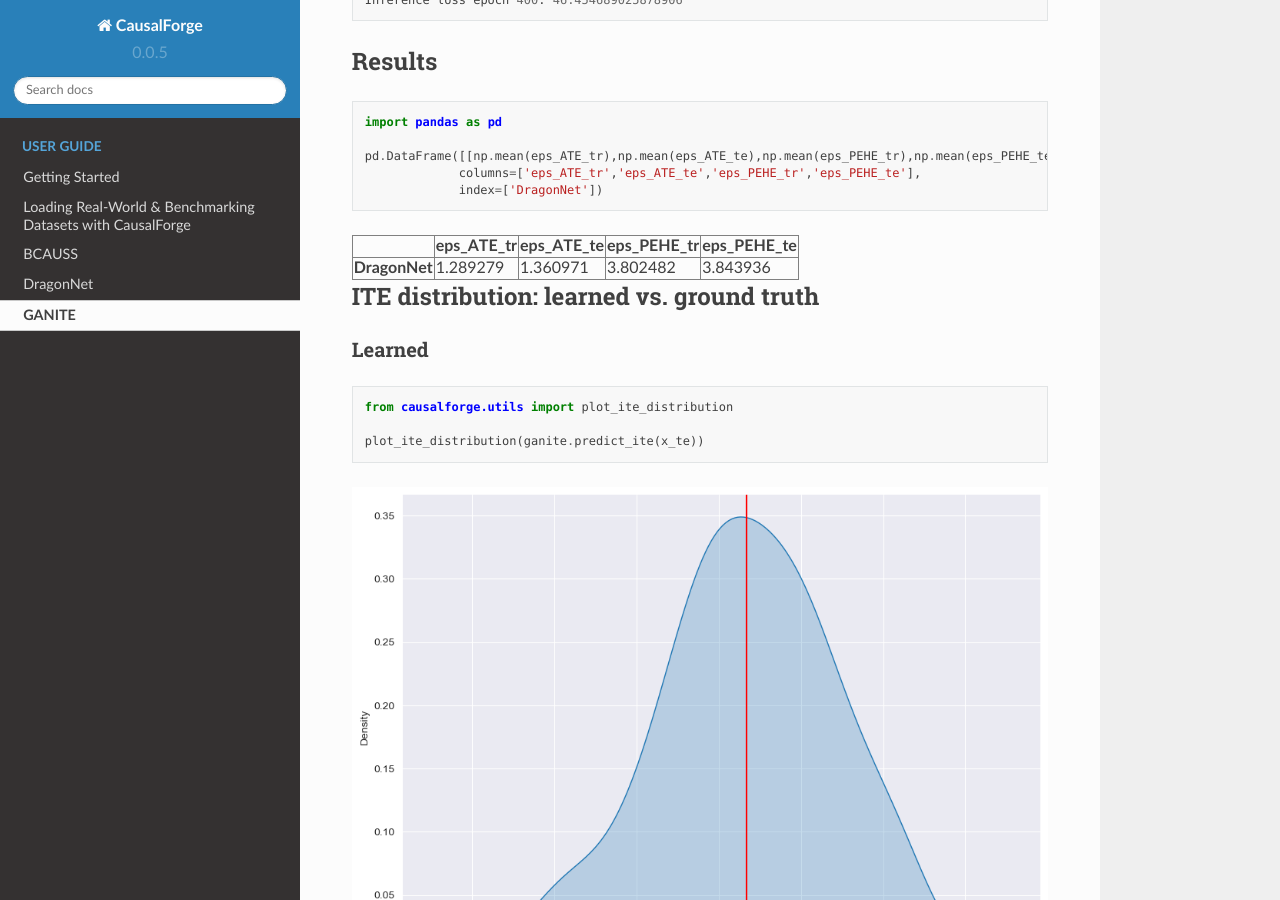
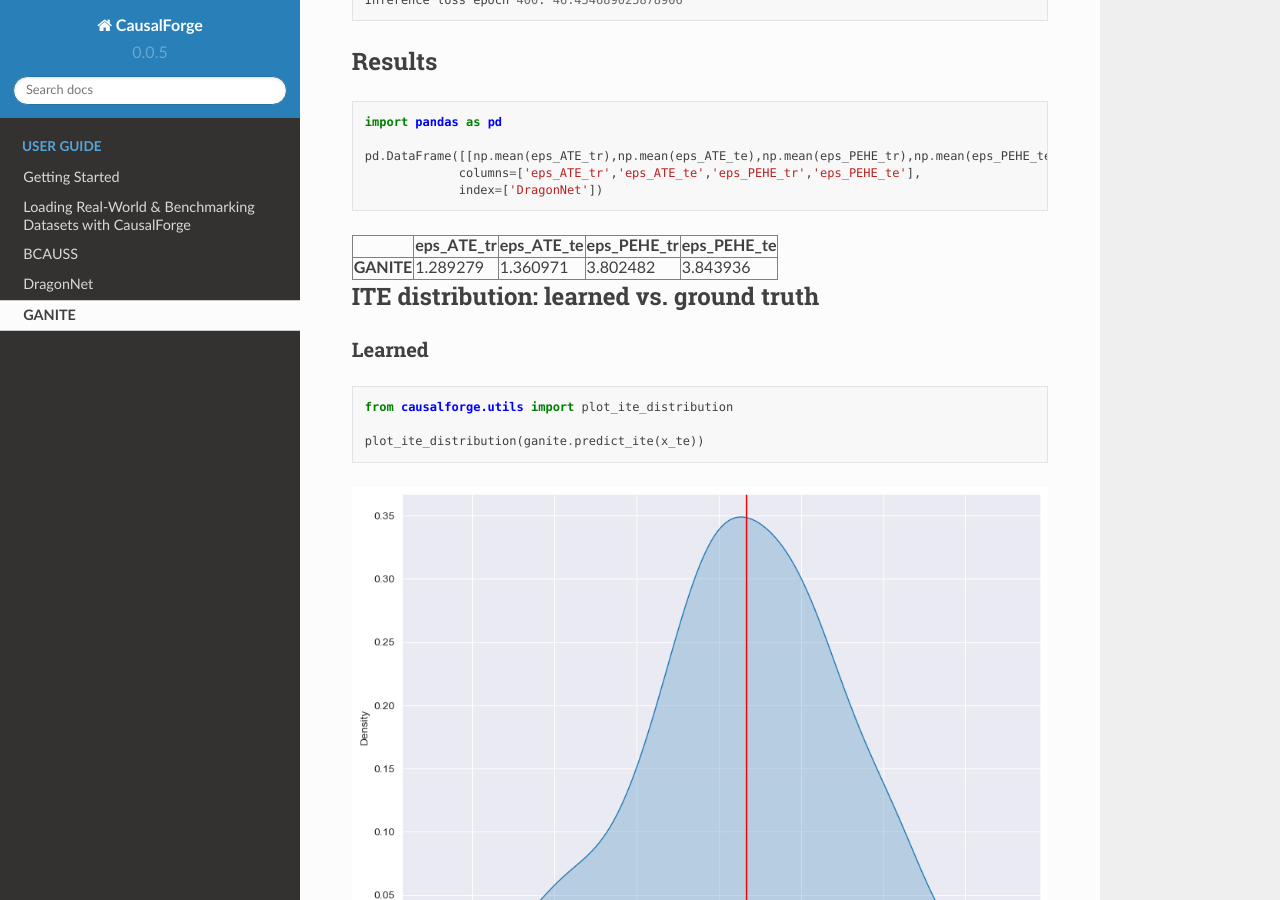
Before and after one commit to anthem-ai/causalforge, a Sphinx documentation site: the page built from docs/source/user_guide/GANITE.rst, in a window 1280 px wide and 900 px high, scrolled down 2137 px. Built offline with Sphinx 7.4.7 and the Read the Docs theme 2.0.0, drawn with Linux system fonts in a browser that asks for light colours.

Commit message:
document params

```diff
--- a/docs/source/user_guide/GANITE.rst
+++ b/docs/source/user_guide/GANITE.rst
@@ -161,7 +161,7 @@ Results
       </thead>
       <tbody>
         <tr>
-          <th>DragonNet</th>
+          <th>GANITE</th>
           <td>1.289279</td>
           <td>1.360971</td>
           <td>3.802482</td>
```
